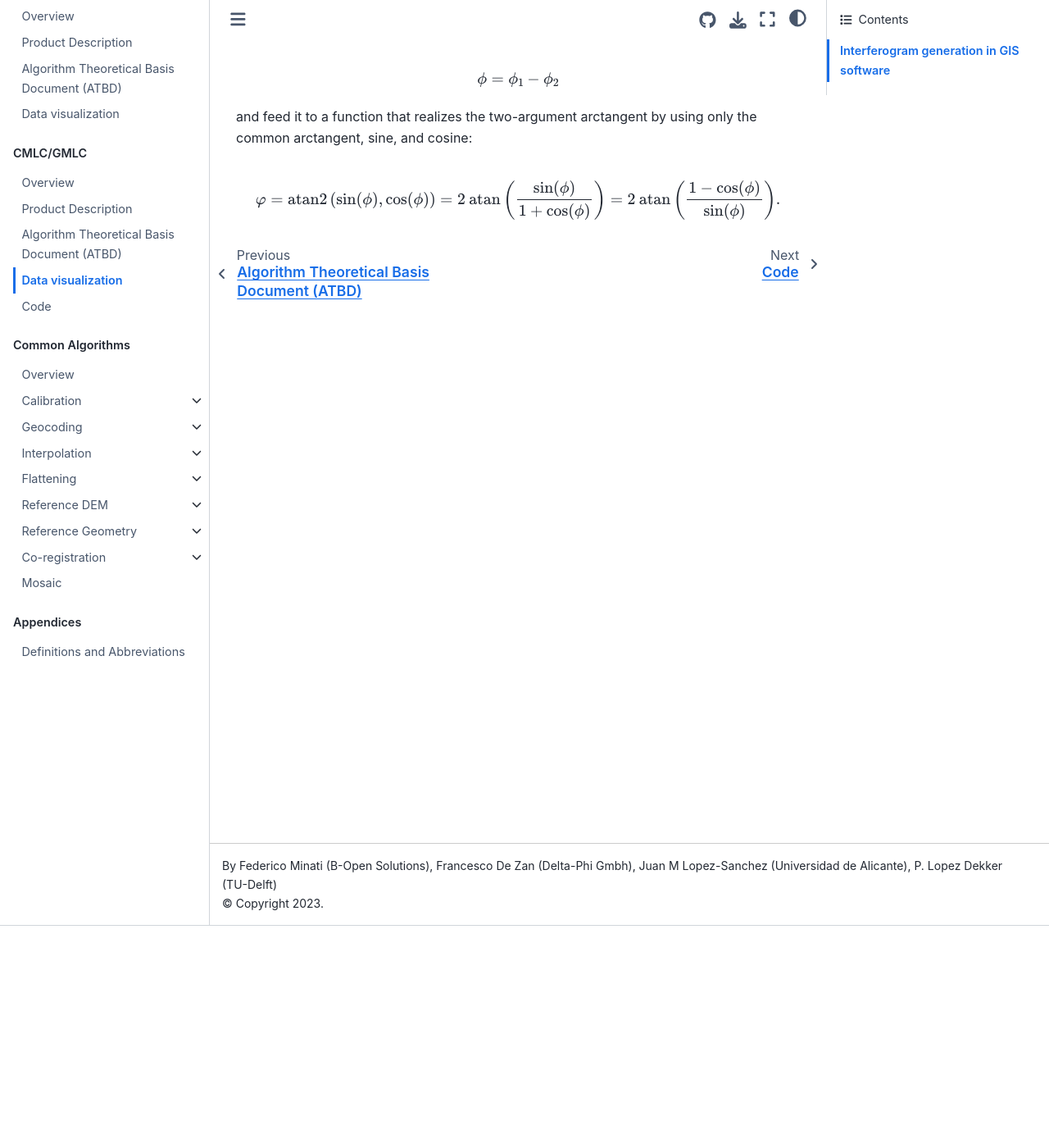
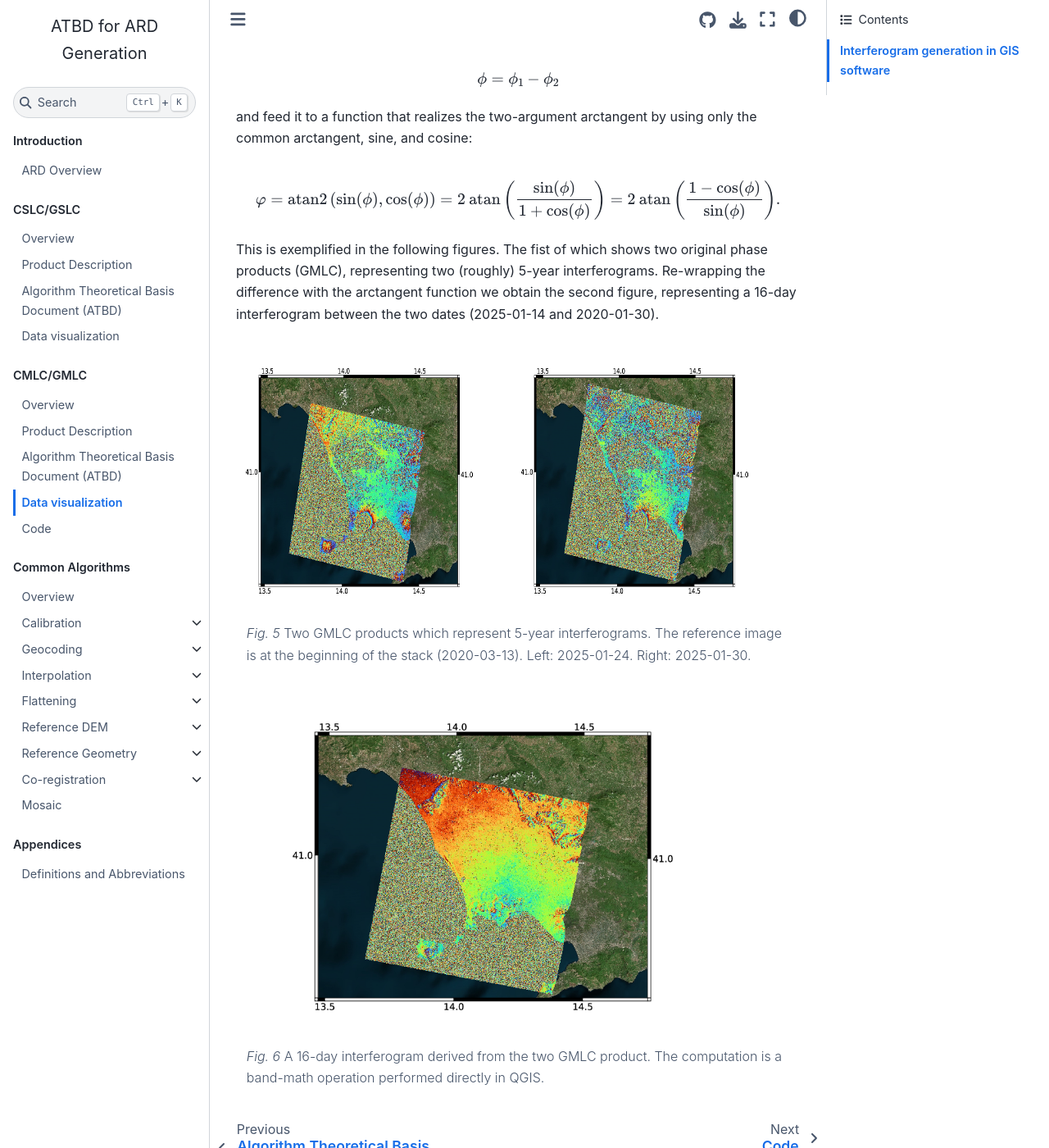
Before and after one commit to ROSE-L-ARD/cop-ard-atbd, a Jupyter Book: the page built from docs/atbd_book/mlc/mlc_data_vis.rst, in a window 1280 px wide and 1400 px high, scrolled down 271 px. Shown: the whole window at 82% size. Built offline with Jupyter Book 1.0.4 settings and Sphinx 7.4.7 and the Sphinx Book theme 1.1.4, drawn with Linux system fonts in a browser that asks for light colours; pages that are not in the unit, such as notebooks, are missing from menus.

Commit message:
Small changes in all files + added one visualization example in mlc_data_vis.rst

```diff
--- a/docs/atbd_book/mlc/mlc_atbd.rst
+++ b/docs/atbd_book/mlc/mlc_atbd.rst
@@ -29,7 +29,7 @@ This algorithm keeps two special images between each update step, one is called
 Auxiliary data
 ------------------
 
-None (TBC).
+The algorithm that generated the CSLC does not require any additional data.
 
 
 Algorithm description
@@ -118,8 +118,8 @@ In contrast, algorithms based on the coherence matrix have a complexity that gro
 
 Possible algorithm improvements
 ===============================
-- Better sampling in radar coordinates of CMLC product
-- Saving and make use of several "past references", e.g. one for each year
+- Better sampling in radar coordinates of CMLC product.
+- Saving and make use of several "past references", e.g. one for each year.
 - Adaptive parameter selection for the temporal filter, which should be coherence-dependent. This is not trivial as we need to optimize simultaneously the short and the long-term coherence.
 
 
--- a/docs/atbd_book/mlc/mlc_data_vis.rst
+++ b/docs/atbd_book/mlc/mlc_data_vis.rst
@@ -17,3 +17,20 @@ and feed it to a function that realizes the two-argument arctangent by using onl
 
 .. math::
     \varphi = \mathrm{atan2}\left(\sin(\phi), \cos(\phi)\right) = 2\:\mathrm{atan}\left(\frac{\sin(\phi)}{1+\cos(\phi)}\right)= 2\:\mathrm{atan}\left(\frac{1- \cos(\phi)}{\sin(\phi)}\right).
+
+This is exemplified in the following figures. The fist of which shows two original phase products (GMLC), representing two (roughly) 5-year interferograms. Re-wrapping the difference with the arctangent function we obtain the second figure, representing a 16-day interferogram between the two dates (2025-01-14 and 2020-01-30).
+
+.. figure:: ./images/Naples_DSC_S4_65_and_66.png
+   :name: Two GMLC products
+   :scale: 55%
+   :align: center
+
+   Two GMLC products which represent 5-year interferograms. The reference image is at the beginning of the stack (2020-03-13). Left: 2025-01-24. Right: 2025-01-30.
+
+
+.. figure:: ./images/Naples_DSC_S4_65_66_interferogram.png
+   :name: An interferogram derived from two GMLC products
+   :scale: 70%
+   :align: center
+
+   A 16-day interferogram derived from the two GMLC product. The computation is a band-math operation performed directly in QGIS.
--- a/docs/atbd_book/mlc/mlc_overview.rst
+++ b/docs/atbd_book/mlc/mlc_overview.rst
@@ -4,12 +4,12 @@
 Overview
 ==========================================
 
-The MLC product is a multi-looked ARD product suited to large-scale interferometric applications. It is inspired by intermediate products which are normally present in PS/DS and SBAS chains before phase unwrapping (:cite:author:`Teba2008,Fornaro2015,Ansari2018,Pepe2019`). For the ROSE-L missions the proposed resolution of this product is 50 m.
+The MLC product is a multi-looked ARD product suited to large-scale interferometric applications. It is inspired by intermediate products which are normally present in PS/DS and SBAS chains before phase unwrapping (:cite:author:`Teba2008,Fornaro2015,Ansari2018,Pepe2019`). For the ROSE-L mission the proposed resolution of this product is 50 m.
 
 The MLC product is intended to simplify the access to interferometric measurements which are usually quite unaccessible: the product has reduced noise compared to full-resolution interferograms as it is already multilooked, it is generated with a mechanism to minimize long-term phase drifts related to vegetation effects, and it has a much smaller size compared to the original CSLC stack. The product is first generated in radar coordinates on a sub-sampling of the original SLC grid. Because of this, this version is called CMLC (Co-registered Multi-looked Complex). Its final version after geocoding is called GMLC.
 
 There are different approaches in the literature to generate such product. Here we describe an algorithm which exhibits the following characteristics:
 
-- it is very lightweight in terms of data I/O and computation,
 - it enables continuous product update as new images are acquired and the CLSC stack grows,
-- it incorporates a long-term drift correction.
+- it incorporates a long-term drift correction,
+- it is very lightweight in terms of data I/O and computation.
--- a/docs/atbd_book/mlc/mlc_product.rst
+++ b/docs/atbd_book/mlc/mlc_product.rst
@@ -29,4 +29,4 @@ Main output variables
 Metadata
 ------------
 
-None (TBC).
+The metadata of the input CSLC product should accompany the CMLC product. In addition, the product metadata contain information about the multi-looking factor applied. It could be useful to add the type and parameters of the phase-estimation algorithm.
```
Also changed, not shown: docs/atbd_book/mlc/images/Naples_DSC_S4_65_66_interferogram.png (added), docs/atbd_book/mlc/images/Naples_DSC_S4_65_and_66.png (added).
